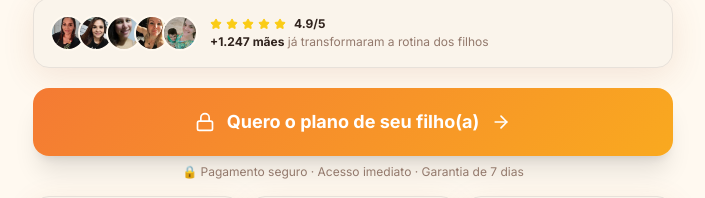
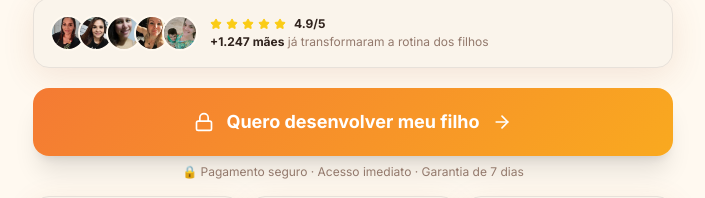
Before and after one commit to 4shawdom/infantil-funil, a React (Vite) app: page /vendas in a window 1280 px wide. Shown: the part 558-756 px from the top of the page, without its empty margins (287-992 px from the left). Built offline with nearby package versions, Linux system fonts and the light colour scheme; the HTML template or start-up script is replaced by a standard one.

Commit message:
feat: texto do botão CTA atualizado

```diff
--- a/src/pages/Vendas.tsx
+++ b/src/pages/Vendas.tsx
@@ -198,7 +198,7 @@ export default function Vendas() {
               </div>
             </div>
 
-            <BotaoCTAScroll label={`Quero o plano de ${nomeCrianca}`} />
+            <BotaoCTAScroll label="Quero desenvolver meu filho" />
 
             {/* Mini benefícios */}
             <div className="grid grid-cols-3 gap-2 mt-4">
```
